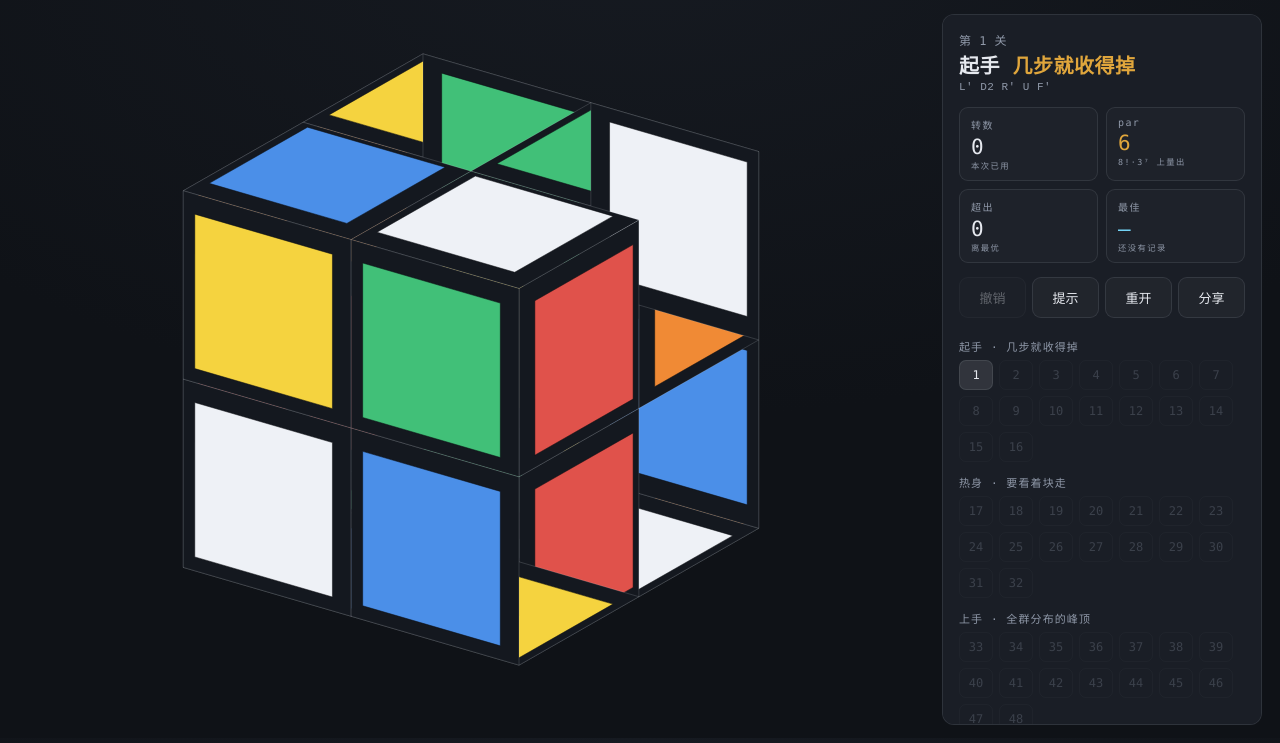
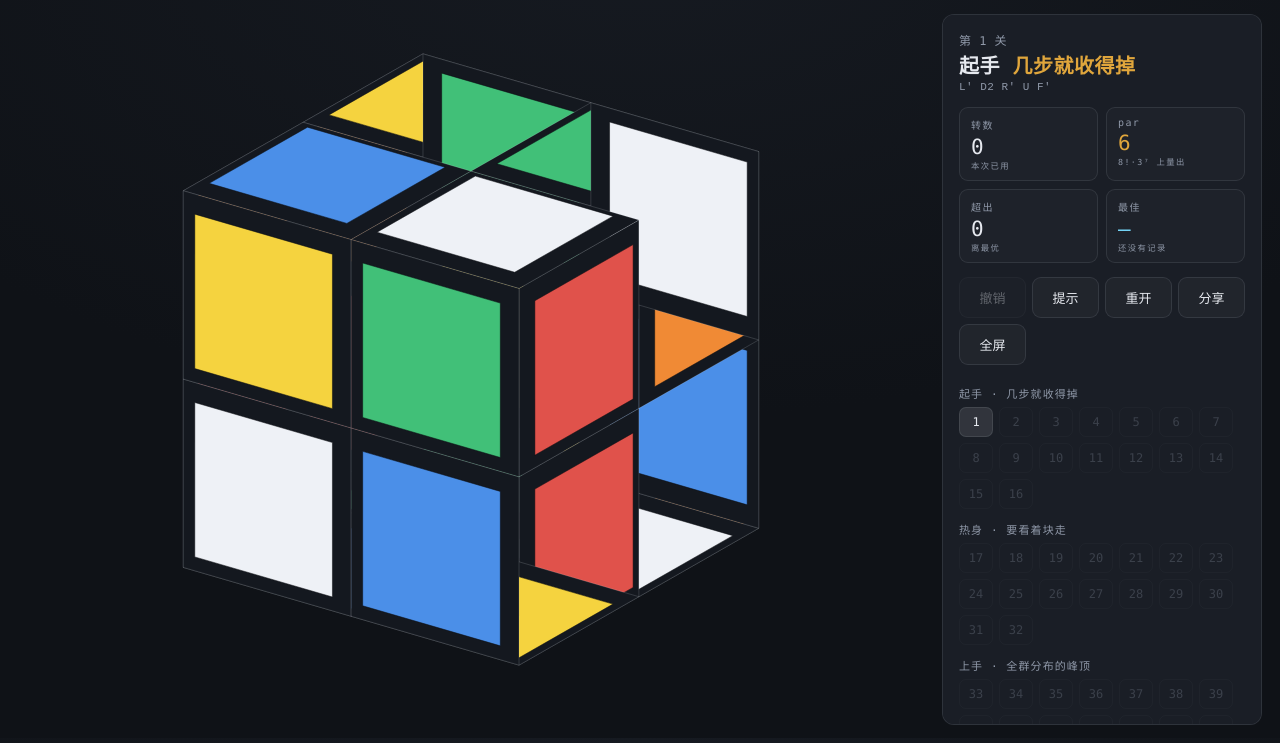
Before and after one commit to z-biz-game/z-biz-game-pocket-cube-cos, a website with bundled scripts: page index.html in a window 1280 px wide. Shown: the part 62-805 px from the top of the page. Built offline with nearby package versions, Linux system fonts and the light colour scheme.

Commit message:
feat(z-biz-game-pocket-cube-cos): 全屏开关接到真实 HUD 按钮，F 快捷键与全屏态回写
全屏判据要求 requestFullscreen 绑到 HUD 上真实存在的按钮，绑到不存在的 id 等于没做。
本仓新增 <button id="btn-fullscreen">，落在本页既有的 HUD 容器里，class 沿用该容器原有按钮，视觉语言不引入外来样式。
处理器是进出双向的：已在全屏时调用 document.exitFullscreen 退出，不只是进。
webkitRequestFullscreen / msRequestFullscreen 一律特性检测，不做 UA 嗅探。
iOS Safari 拒绝非 video 元素全屏，调用包在 try/catch 里并吃掉返回的 Promise，失败静默降级为禁用按钮加原因说明，不让未捕获 rejection 冒泡。
快捷键 F 与本页其它快捷键不冲突（本仓 F 原本未占用），输入框内打字不触发。
退出全屏走 Esc 或系统手势时不经过本页代码，状态由 fullscreenchange / webkitfullscreenchange / MSFullscreenChange 回写到按钮与 body.fullscreen。

实测：
node --check js/main.js => OK
grep -c id="btn-fullscreen" index.html => 1
cos_load_sweep z-biz-game-pocket-cube-cos => z-biz-game-pocket-cube-cos               | LOADED

```diff
--- a/index.html
+++ b/index.html
@@ -50,6 +50,7 @@
       <button type="button" id="hint">提示</button>
       <button type="button" id="restart">重开</button>
       <button type="button" id="share">分享</button>
+      <button id="btn-fullscreen" class="primary" type="button" aria-pressed="false" title="全屏（F）">全屏</button>
     </div>
     <div class="shelf" id="shelf"></div>
     <details class="about">
--- a/js/main.js
+++ b/js/main.js
@@ -489,3 +489,70 @@ window.pocketcube = {
   },
   store,
 };
+
+// ---- 全屏开关（#btn-fullscreen）----
+// 绑的是本页 HUD 上真实存在的那个按钮。全屏最常见的假实现就是引用一个并不存在的
+// id：点下去什么也不会发生，量具却算它"已实现"。所以这里找不到按钮就直接不装。
+(function bindFullscreen() {
+  const btn = document.getElementById('btn-fullscreen');
+  if (!btn) return;
+  const root = document.documentElement;
+  // 只做特性检测，不嗅探 UA：iOS Safari 是 webkitRequestFullscreen，老 Edge 是 ms 前缀，
+  // 而 UA 字符串随时会改。"有没有这个能力"是查出来的，不是猜出来的。
+  const req = root.requestFullscreen || root.webkitRequestFullscreen || root.msRequestFullscreen;
+  const exit = document.exitFullscreen || document.webkitExitFullscreen || document.msExitFullscreen;
+  const current = () => document.fullscreenElement || document.webkitFullscreenElement
+    || document.msFullscreenElement || null;
+
+  // 不支持也要给个说法：只把按钮灰掉而不解释，玩家会以为这功能没做完。
+  const unsupported = () => {
+    btn.disabled = true;
+    btn.title = '这个浏览器不提供元素全屏（iOS Safari 请用「添加到主屏幕」独立打开）';
+  };
+  if (!req) unsupported();
+
+  // fullscreen 返回 Promise，被拒时必须吃掉：iOS Safari 对多数非 video 元素直接拒绝，
+  // 让这个 rejection 冒泡出去会变成一条未捕获错误，整局游戏跟着挂。
+  const settle = (p) => { if (p && p.catch) p.catch(unsupported); };
+
+  // 进出都能走：已经全屏时这次调用是退出，不是"再进一次"。
+  function toggle() {
+    try {
+      if (current()) {
+        if (exit) settle(exit.call(document));
+      } else if (req) {
+        settle(req.call(root));
+      } else {
+        unsupported();
+      }
+    } catch (e) {
+      unsupported();
+    }
+  }
+
+  // Esc 和系统手势退出都不经过我们的代码，按钮状态只能靠 fullscreenchange 回写，
+  // 否则用户已经退出、HUD 还停在"退出全屏"，下一次点击反而会重新进全屏。
+  function sync() {
+    const on = !!current();
+    btn.setAttribute('aria-pressed', String(on));
+    btn.textContent = on ? "退出全屏" : "全屏";
+    btn.title = "全屏" + '（F）';
+    const body = document.body;
+    if (body && body.classList) body.classList.toggle('fullscreen', on);
+  }
+
+  btn.addEventListener('click', toggle);
+  window.addEventListener('keydown', (ev) => {
+    if (ev.key !== 'f' && ev.key !== 'F') return;
+    const t = ev.target;
+    // 盘号 / 种子这类输入框里打字不能触发全屏，否则玩家输 seed 输到一半屏幕没了。
+    if (t && /input|textarea|select/i.test(t.tagName || '')) return;
+    if (ev.repeat || ev.metaKey || ev.ctrlKey || ev.altKey) return;
+    ev.preventDefault();
+    toggle();
+  });
+  window.addEventListener('fullscreenchange', sync);
+  window.addEventListener('webkitfullscreenchange', sync);
+  window.addEventListener('MSFullscreenChange', sync);
+  sync();
+})();
```
